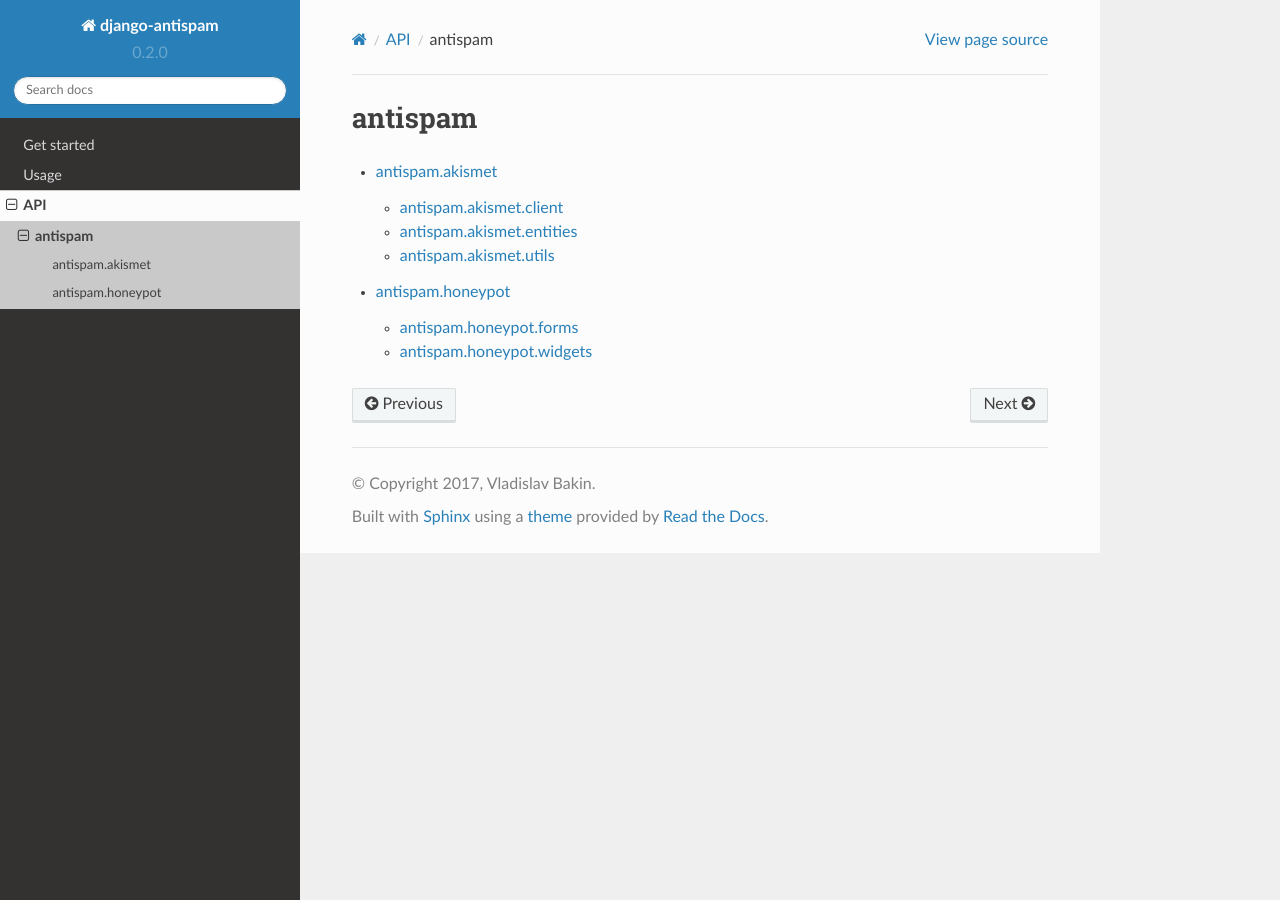
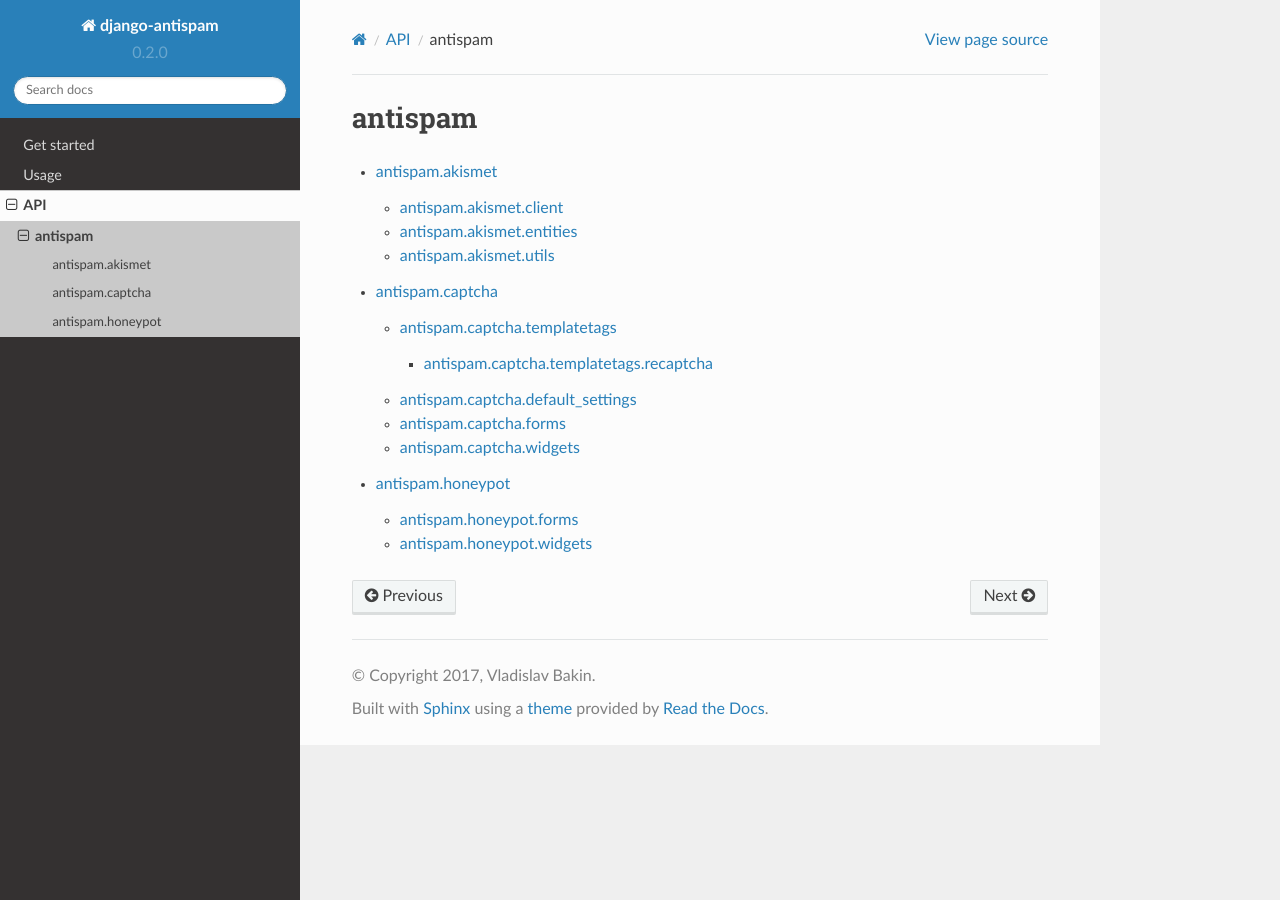
Before and after one commit to mixkorshun/django-antispam, a Sphinx documentation site: the page built from docs/api/antispam.rst, in a window 1280 px wide. Built offline with Sphinx 7.4.7 and the Read the Docs theme 2.0.0, drawn with Linux system fonts in a browser that asks for light colours.

Commit message:
add missed antispam.captcha package API

```diff
--- /dev/null
+++ b/docs/api/antispam.captcha.templatetags.rst
@@ -0,0 +1,10 @@
+antispam\.captcha\.templatetags
+===============================
+
+antispam\.captcha\.templatetags\.recaptcha
+------------------------------------------
+
+.. automodule:: antispam.captcha.templatetags.recaptcha
+    :members:
+    :undoc-members:
+    :show-inheritance:
--- a/docs/api/antispam.rst
+++ b/docs/api/antispam.rst
@@ -3,4 +3,5 @@ antispam
 
 .. toctree::
     antispam.akismet
+    antispam.captcha
     antispam.honeypot
```
Also changed, not shown: docs/api/antispam.captcha.rst (added, +29 -0 lines).
